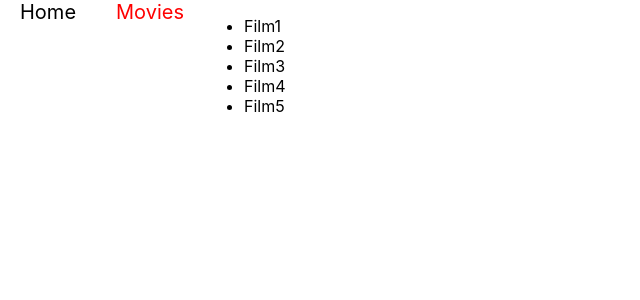
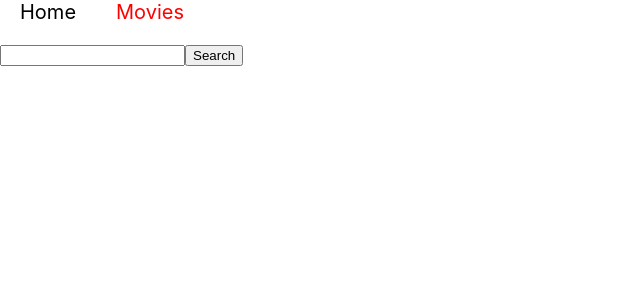
Before and after one commit to skolim10/goit-react-hw-05-movies, a React (Create React App) app: page /movies in a window 1280 px wide. Shown: the top 300 px of the page, without its empty margins (0-640 px from the left). Built offline with nearby package versions, Linux system fonts and the light colour scheme.

Commit message:
serchbar

```diff
--- a/package.json
+++ b/package.json
@@ -7,6 +7,7 @@
     "@testing-library/jest-dom": "^5.16.3",
     "@testing-library/react": "^12.1.4",
     "@testing-library/user-event": "^13.5.0",
+    "axios": "^1.2.1",
     "react": "^18.1.0",
     "react-dom": "^18.1.0",
     "react-router-dom": "^6.4.5",
--- a/src/components/App.jsx
+++ b/src/components/App.jsx
@@ -10,17 +10,16 @@ export const App = () => {
     <div
       style={{
         height: '100vh',
-        display: 'flex',
+        // display: 'flex',
         justifyContent: 'Left',
         alignItems: 'Left',
+        marginBottom: '20px',
         // fontSize: 40,
         color: 'black',
       }}
     >
       <Navbar />
-      {/* <HomePage /> */}
       <Routes>
-        {/* <Route path="/" element={<Navbar />} /> */}
         <Route path="/" element={<HomePage />} />
         <Route path="/movies" element={<MoviesPage />} />
       </Routes>
--- /dev/null
+++ b/src/components/Searchbar/Searchbar.jsx
@@ -0,0 +1,12 @@
+export const Searchbar = () => {
+  return (
+    <form
+      style={{
+        marginTop: '20px',
+      }}
+    >
+      <input type="text" />
+      <button type="submit">Search</button>
+    </form>
+  );
+};
--- a/src/pages/MoviesPage/MoviesPage.jsx
+++ b/src/pages/MoviesPage/MoviesPage.jsx
@@ -1,13 +1,10 @@
+import { Searchbar } from 'components/Searchbar/Searchbar';
+import css from './MoviesPage.module.css';
+
 export const MoviesPage = () => {
   return (
-    <div>
-      <ul>
-        <li>Film1</li>
-        <li>Film2</li>
-        <li>Film3</li>
-        <li>Film4</li>
-        <li>Film5</li>
-      </ul>
+    <div className={css.searchForm}>
+      <Searchbar />
     </div>
   );
 };
--- /dev/null
+++ b/src/pages/MoviesPage/MoviesPage.module.css
@@ -0,0 +1,4 @@
+.searchFrom {
+  display: block;
+  margin-top: 20px;
+}
```
Also changed, not shown: src/utils/Api/Api.jsx (added), 1 other file (tests, documents, lock files or other folders).
